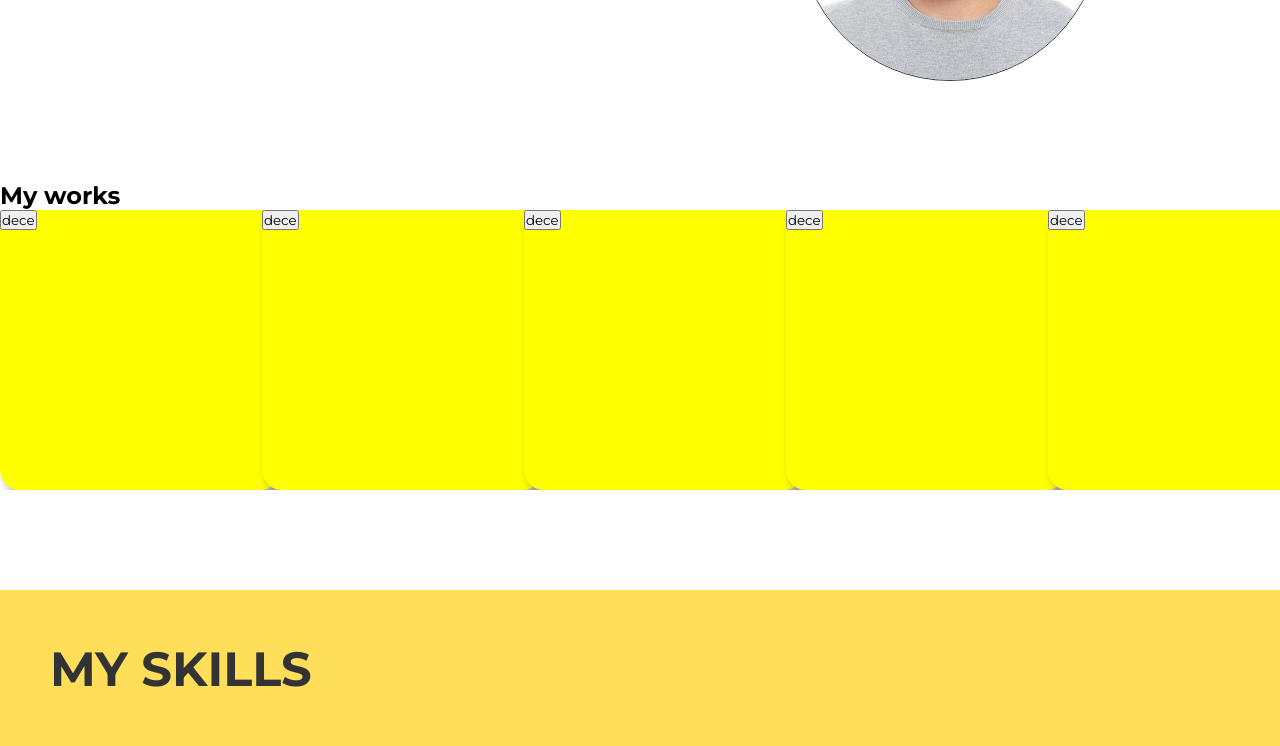
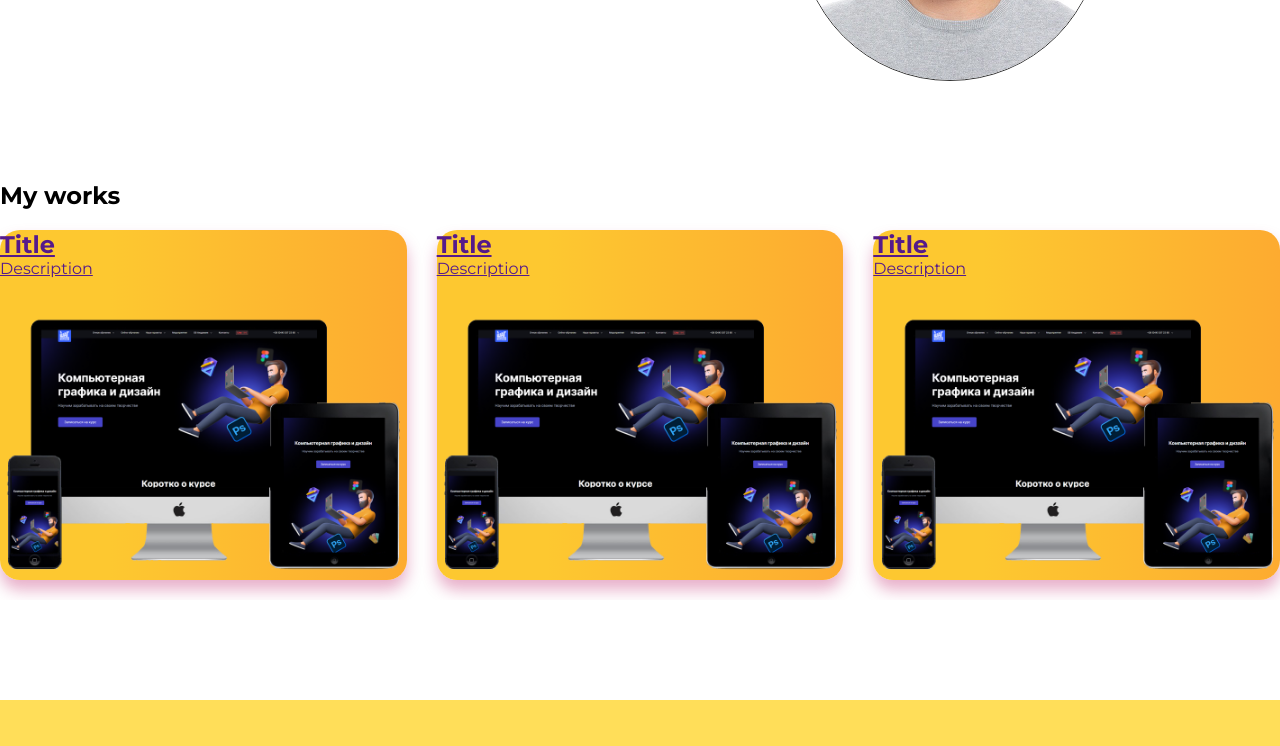
Before and after one commit to vladyslavZinchenko77/vlad-zinchenko, a Next.js app: page / in a window 1280 px wide. Shown: the part 1203-1949 px from the top of the page. Built offline with nearby package versions, Linux system fonts and the light colour scheme.

Commit message:
updated btn component

```diff
--- a/src/components/common/Btn/Btn.tsx
+++ b/src/components/common/Btn/Btn.tsx
@@ -1,4 +1,4 @@
-import { FC } from 'react';
+import { FC, CSSProperties } from 'react';
 import './Btn.scss';
 
 interface BtnProps {
@@ -6,14 +6,16 @@ interface BtnProps {
   children: React.ReactNode;
   isLink: boolean;
   hRef?: string;
+  styles?: CSSProperties;
 }
 
-const Btn: FC<BtnProps> = ({ onClick, children, isLink, hRef }) => {
+const Btn: FC<BtnProps> = ({ onClick, children, isLink, hRef, styles }) => {
   return (
     <>
       {isLink ? (
         <div className="on-light">
           <a
+            style={styles}
             href={hRef}
             target="_blank"
             className="link border-gradient border-gradient-purple"
@@ -23,7 +25,10 @@ const Btn: FC<BtnProps> = ({ onClick, children, isLink, hRef }) => {
         </div>
       ) : (
         <div className="on-light">
-          <button className="btn border-gradient border-gradient-purple">
+          <button
+            style={styles}
+            className="btn border-gradient border-gradient-purple"
+          >
             {children}
           </button>
         </div>
--- a/src/components/ui/Hero/Hero.tsx
+++ b/src/components/ui/Hero/Hero.tsx
@@ -24,7 +24,7 @@ const Hero: FC = () => {
         <div className="header-hero__content">
           <h2 className="header-hero__main-text">Vladyslav Zinchenko</h2>
           <h3 className="header-hero__small-text">Frontend Developer</h3>
-          <Btn isLink={true} hRef={linkToCv}>
+          <Btn styles={{ marginTop: 24 }} isLink={true} hRef={linkToCv}>
             download CV{' '}
             <Image
               width={26}
--- a/src/components/ui/Works/SliderComponent.tsx
+++ b/src/components/ui/Works/SliderComponent.tsx
@@ -5,7 +5,7 @@ import WorkItem from './WorkItem';
 import 'swiper/css';
 import 'swiper/css/pagination';
 import 'swiper/css/navigation';
-import 'swiper/css/effect-coverflow'; // Якщо використовуєте ефект coverflow
+import 'swiper/css/effect-coverflow';
 
 const SliderComponent = () => {
   const swiperRef = useRef(null);
@@ -20,7 +20,7 @@ const SliderComponent = () => {
     <div className="slider-container">
       <Swiper
         ref={swiperRef}
-        slidesPerView={5}
+        slidesPerView={3}
         spaceBetween={30}
         pagination={{
           clickable: true,
@@ -29,36 +29,34 @@ const SliderComponent = () => {
         loop={true}
         effect="coverflow"
         className="mySwiper"
+        style={{ padding: '20px 0' }}
       >
         <SwiperSlide>
-          <WorkItem>
-            <button>dece</button>
-          </WorkItem>
+          <WorkItem />
         </SwiperSlide>
         <SwiperSlide>
-          <WorkItem>
-            <button>dece</button>
-          </WorkItem>
+          <WorkItem />
         </SwiperSlide>
         <SwiperSlide>
-          <WorkItem>
-            <button>dece</button>
-          </WorkItem>
+          <WorkItem />
         </SwiperSlide>
         <SwiperSlide>
-          <WorkItem>
-            <button>dece</button>
-          </WorkItem>
+          <WorkItem />
         </SwiperSlide>
         <SwiperSlide>
-          <WorkItem>
-            <button>dece</button>
-          </WorkItem>
+          <WorkItem />
         </SwiperSlide>
         <SwiperSlide>
-          <WorkItem>
-            <button>dece</button>
-          </WorkItem>
+          <WorkItem />
+        </SwiperSlide>
+        <SwiperSlide>
+          <WorkItem />
+        </SwiperSlide>
+        <SwiperSlide>
+          <WorkItem />
+        </SwiperSlide>
+        <SwiperSlide>
+          <WorkItem />
         </SwiperSlide>
       </Swiper>
     </div>
--- a/src/components/ui/Works/WorkItem.tsx
+++ b/src/components/ui/Works/WorkItem.tsx
@@ -1,13 +1,33 @@
 import React, { FC } from 'react';
+
+import Image from 'next/image';
+
+// import work1 from '/img/work9.png';
+
+import work1 from '../../../../public/img/work9.png';
 
 import './WorksItem.scss';
 
-interface WorkItemProps {
-  children: React.ReactNode;
-}
+interface WorkItemProps {}
 
-const WorkItem: FC<WorkItemProps> = ({ children }) => {
-  return <div className="workI-item">{children}</div>;
+const WorkItem: FC<WorkItemProps> = ({}) => {
+  return (
+    <a href="">
+      <div className="work-item">
+        <h2>Title</h2>
+        <p>Description</p>
+        <div className="work-item__img-wrap">
+          <Image
+            className="work-item__img"
+            src={work1}
+            alt="i-step"
+            width={1110}
+            height={660}
+          />
+        </div>
+      </div>
+    </a>
+  );
 };
 
 export default WorkItem;
--- a/src/components/ui/Works/WorksItem.scss
+++ b/src/components/ui/Works/WorksItem.scss
@@ -1,8 +1,20 @@
-.workI-item {
+.work-item {
+    display: flex;
+    flex-direction: column;
+    max-width: 800px;
+    height: 0;
+    padding-bottom: 86%;
+    background: linear-gradient(270deg, #FDAB30 0%, #FDC830 72.92%);
+    border-radius: 20px;
+    box-shadow: 0px 10px 15px rgba(188,29,103,0.35);
+  }
 
-    width: 280px;
-    height: 280px;
-    background: yellow;
-    border-radius: 20px;
-    box-shadow: 6px 4px 8px 2px rgba(0, 0, 0, 0.3);
+  .work-item__img-wrap{
+    display: flex;
+    justify-content: center;
+    .work-item__img{
+      max-width: 500px;
+      padding: 20px;
+      height: auto;
+    }
   }
--- a/src/styles/variables.scss
+++ b/src/styles/variables.scss
@@ -4,6 +4,10 @@
 $yellow-color: #ffde59;
 $dark-brown-color: #333;
 
+
+// Gradients
+
+$yellow-color-gradient: linear-gradient(270deg, #FDAB30 0%, #FDC830 72.92%);
 
 
 // Media Queries
```
Also changed, not shown: public/img/work10.png (added), public/img/work9.png (added).
